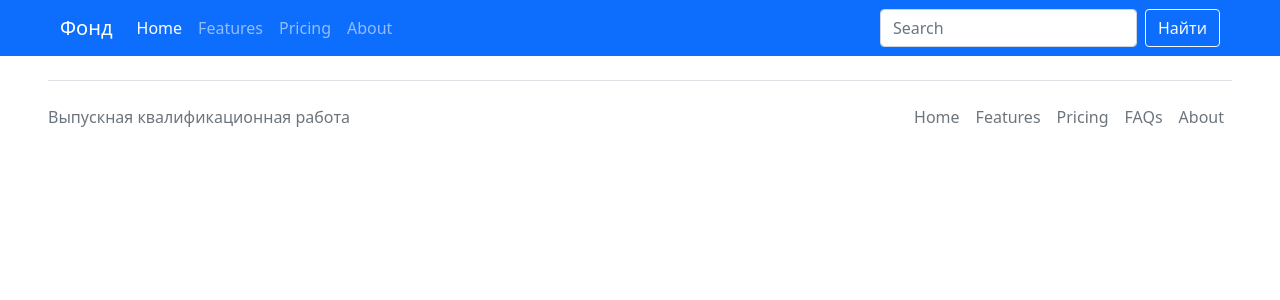
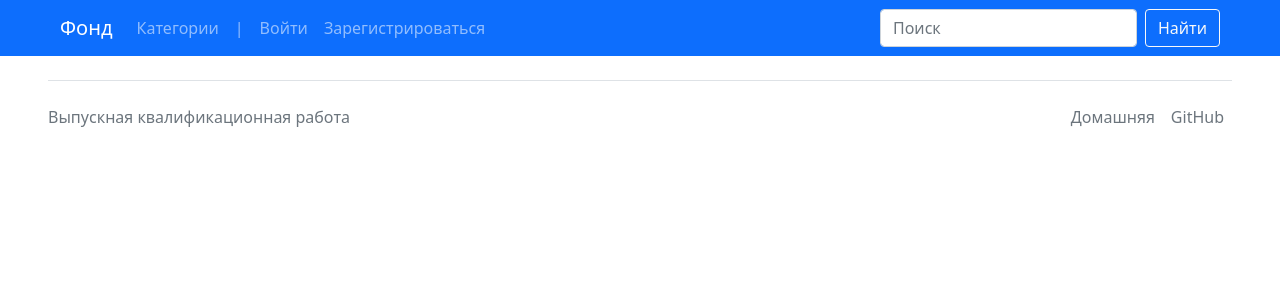
Before and after one commit to ALittleMoron/django-graduate-work, a Django app: template graduateWork/applications/bibliofund/templates/bibliofund/account.html in a window 1280 px wide. Shown: the top 300 px of the page. Run offline with Django 3.2, Linux system fonts and the light colour scheme; the template is opened without the code that fills it, so the values that code supplies are empty; some libraries are stand-ins or nearby versions.

Commit message:
небольшие изменения во внешнем виде или отрисовке в целом

```diff
--- a/graduateWork/applications/bibliofund/templates/bibliofund/auth/login.html
+++ b/graduateWork/applications/bibliofund/templates/bibliofund/auth/login.html
@@ -6,6 +6,7 @@
 <div class="container col-md-3 mt-5">
     <form class='auth-form' method="POST" action="">
         {% csrf_token %}
+        <a href="{% url 'graduateWork/homePage' %}" class="nav-link mx-1 text-muted hovered">← Назад</a>
         <h1 class='text-center'>Вход в систему</h1>
         {{form.as_p }}
         <p class='text-center'><button type='submit', class='btn btn-primary btn-lg btm-block'>Войти</button></p>
@@ -13,3 +14,6 @@
     </form>
 </div>
 {% endblock form %}
+
+
+{% block footer %}{% endblock footer %}
--- a/graduateWork/applications/bibliofund/templates/bibliofund/auth/registration.html
+++ b/graduateWork/applications/bibliofund/templates/bibliofund/auth/registration.html
@@ -3,9 +3,10 @@
 {% block title %}Регистрация{% endblock title %}
 
 {% block form %}
-<div class="container col-md-3">
+<div class="container col-md-3 mt-5">
     <form class="auth-form" method="POST">
         {% csrf_token %}
+        <a href="{% url 'graduateWork/homePage' %}" class="nav-link mx-1 text-muted hovered">← Назад</a>
         <h1 style="text-align: center;">Регистрация</h1>
         {{ form.as_p }}
         <p style="text-align: center;"><button type='submit', class='btn btn-primary btn-lg btm-block'>Зарегистрироваться</button></p>
--- /dev/null
+++ b/graduateWork/applications/bibliofund/templates/bibliofund/searchResult.html
@@ -0,0 +1 @@
+{% extends 'graduateWork/base.html' %}
--- a/graduateWork/templates/graduateWork/inc/_footer.html
+++ b/graduateWork/templates/graduateWork/inc/_footer.html
@@ -6,10 +6,7 @@
     </a>
 
     <ul class="nav col-md-4 justify-content-end">
-      <li class="nav-item"><a href="#" class="nav-link px-2 text-muted">Home</a></li>
-      <li class="nav-item"><a href="#" class="nav-link px-2 text-muted">Features</a></li>
-      <li class="nav-item"><a href="#" class="nav-link px-2 text-muted">Pricing</a></li>
-      <li class="nav-item"><a href="#" class="nav-link px-2 text-muted">FAQs</a></li>
-      <li class="nav-item"><a href="#" class="nav-link px-2 text-muted">About</a></li>
+      <li class="nav-item"><a href="{% url 'graduateWork/homePage' %}" class="nav-link px-2 text-muted">Домашняя</a></li>
+      <li class="nav-item"><a href="https://github.com/ALittleMoron/django-graduate-work" class="nav-link px-2 text-muted">GitHub</a></li>
     </ul>
   </footer>
--- a/graduateWork/templates/graduateWork/inc/_header.html
+++ b/graduateWork/templates/graduateWork/inc/_header.html
@@ -1,27 +1,36 @@
 <header>
 <nav class="navbar navbar-expand-lg navbar-dark bg-primary">
     <div class="container-fluid mx-5">
-      <a class="navbar-brand" href="#">Фонд</a>
+      <a class="navbar-brand" href="{% url 'graduateWork/homePage' %}">Фонд</a>
       <button class="navbar-toggler" type="button" data-bs-toggle="collapse" data-bs-target="#navbarColor02" aria-controls="navbarColor02" aria-expanded="false" aria-label="Toggle navigation">
         <span class="navbar-toggler-icon"></span>
       </button>
       <div class="collapse navbar-collapse" id="navbarColor02">
         <ul class="navbar-nav me-auto mb-2 mb-lg-0">
           <li class="nav-item">
-            <a class="nav-link active" aria-current="page" href="#">Home</a>
+            <a class="nav-link" href="#">Категории</a>
           </li>
           <li class="nav-item">
-            <a class="nav-link" href="#">Features</a>
+            <a class='nav-link'>|</a>
+          </li>
+        {% if request.user.is_authenticated %}
+          <li class="nav-item">
+            <a href="{% url 'graduateWork/account' request.user.username %}" class="nav-link">Личный кабинет</a>
           </li>
           <li class="nav-item">
-            <a class="nav-link" href="#">Pricing</a>
+            <a href="{% url 'graduateWork/logout' %}" class="nav-link">Выйти</a>
+          </li>
+        {% else %}
+          <li class="nav-item">
+            <a href="{% url 'graduateWork/login' %}" class="nav-link">Войти</a>
           </li>
           <li class="nav-item">
-            <a class="nav-link" href="#">About</a>
+            <a href="{% url 'graduateWork/registration' %}" class="nav-link">Зарегистрироваться</a>
           </li>
+        {% endif %}
         </ul>
-        <form class="d-flex">
-          <input class="form-control me-2" type="search" placeholder="Search" aria-label="Search">
+        <form class="d-flex" method="GET" action="{% url 'graduateWork/searchResult' %}">
+          <input class="form-control me-2" type="search" name='param' placeholder="Поиск" aria-label="Поиск">
           <button class="btn btn-outline-light" type="submit">Найти</button>
         </form>
       </div>
```
Also changed, not shown: graduateWork/applications/bibliofund/templates/bibliofund/auth/base_auth.html (+7 -1 lines), graduateWork/graduateWork/static/other/colors.css (added, +7 -0 lines), graduateWork/static/other/colors.css (added, +7 -0 lines).
